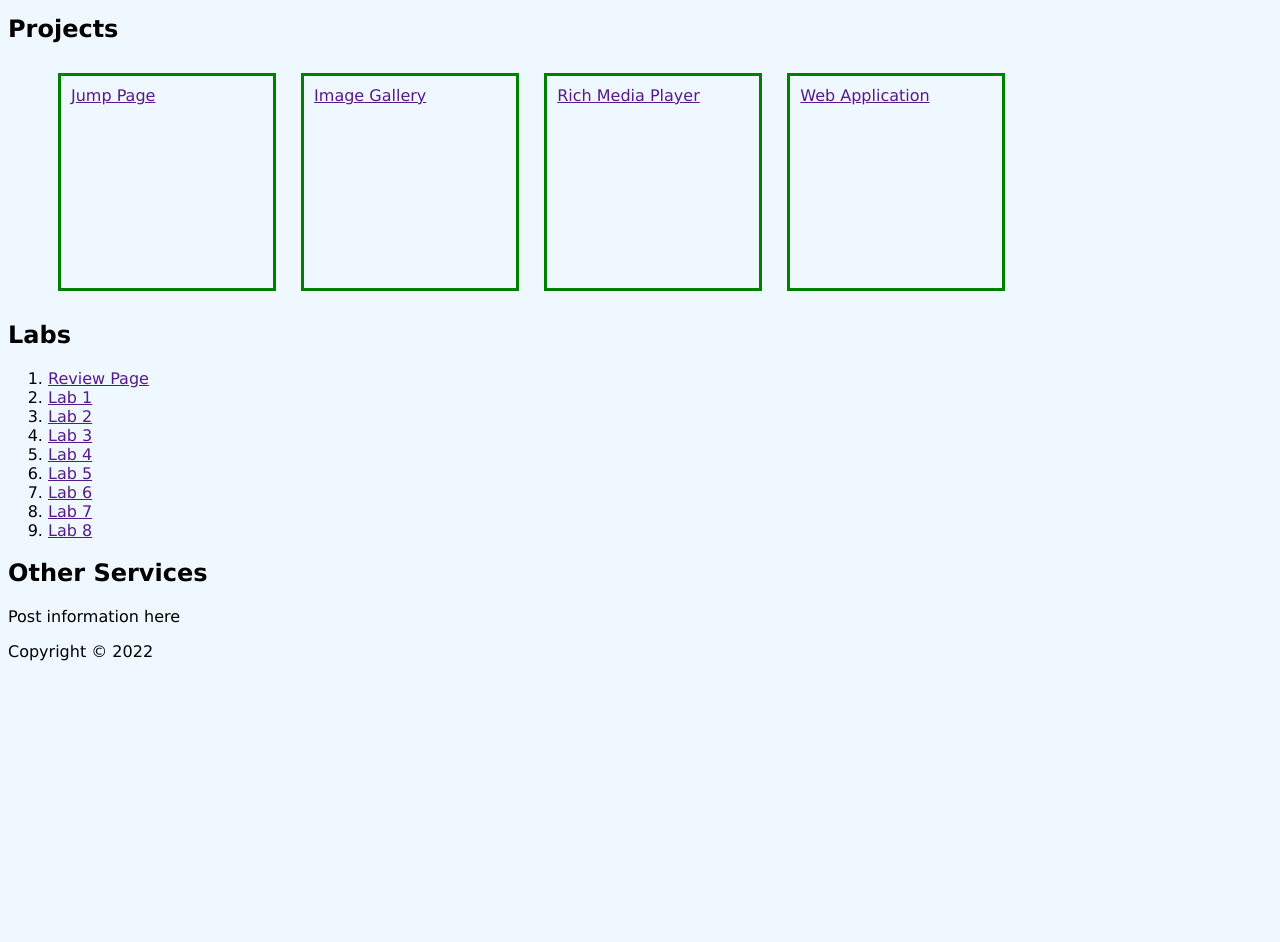
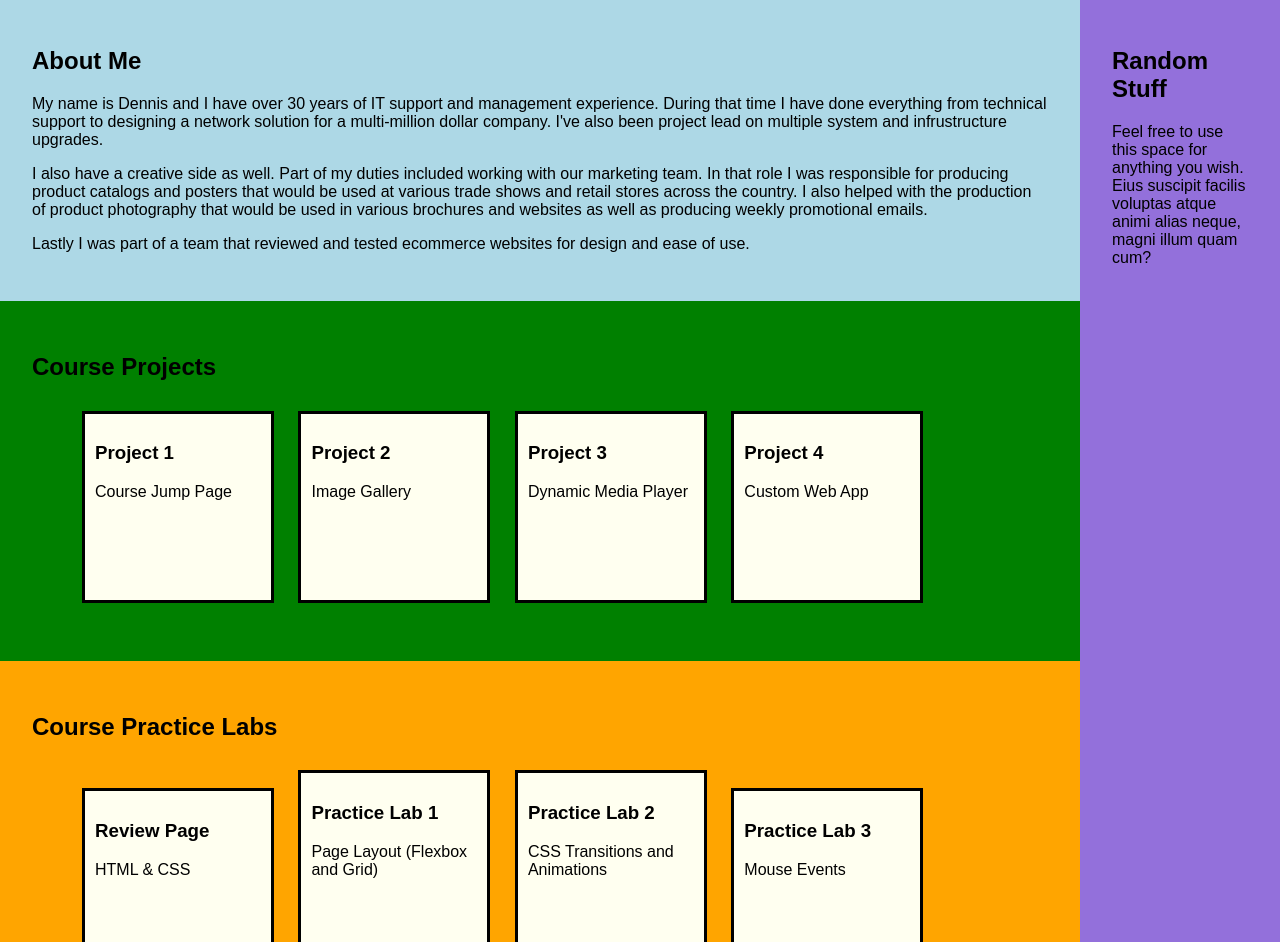
Before and after one commit to dennis-mays/week1-test, a plain HTML site: page index.html in a window 1280 px wide. Shown: the part 105-1047 px from the top of the page. Before the commit the page ends 800 px from the top, so only its background shows below. Drawn offline with Linux system fonts and the light colour scheme; a web font is replaced by a local one.

Commit message:
Used CSS grid to layout body and added media query

```diff
--- a/index.html
+++ b/index.html
@@ -1,60 +1,123 @@
 <!DOCTYPE html>
-<html lang="en" >
+<html lang="en">
     <head>
-  <meta charset="UTF-8">
-  <title>CodePen - Jump Page</title>
-  <link rel="stylesheet" href="./style.css">
-
+        <meta charset="UTF-8" />
+        <meta http-equiv="X-UA-Compatible" content="IE=edge" />
+        <meta name="viewport" content="width=device-width, initial-scale=1.0" />
+        <meta name="robots" content="noindex, nofollow" />
+        <link rel="stylesheet" href="main.css" />
+        <title>Dennis Mays ARTDM-174 Landing Page</title>
     </head>
     <body>
-<!-- partial:index.partial.html -->
         <header>
-  <h1>Dennis Mays - ARTDM-174 Jump Page</h1>
+            <h1>Dennis Mays ARTDM-174 Landing Page</h1>
         </header>
-
         <main>
-  <section class="intro">
-    <p>Intro: Info about me</p>
+            <section class="about">
+                <h2>About Me</h2>
+                <p>
+                    My name is Dennis and I have over 30 years of IT support and
+                    management experience. During that time I have done
+                    everything from technical support to designing a network
+                    solution for a multi-million dollar company. I've also been
+                    project lead on multiple system and infrustructure upgrades.
+                </p>
+                <p>
+                    I also have a creative side as well. Part of my duties
+                    included working with our marketing team. In that role I was
+                    responsible for producing product catalogs and posters that
+                    would be used at various trade shows and retail stores
+                    across the country. I also helped with the production of
+                    product photography that would be used in various brochures
+                    and websites as well as producing weekly promotional emails.
+                </p>
+                <p>
+                    Lastly I was part of a team that reviewed and tested
+                    ecommerce websites for design and ease of use.
+                </p>
             </section>
 
             <section class="projects">
-    <h2>Projects</h2>
+                <h2>Course Projects</h2>
                 <ol>
-      <li><a href="">Jump Page</a></li>
-      <li><a href="">Image Gallery</a></li>
-      <li><a href="">Rich Media Player</a></li>
-      <li><a href="">Web Application</a></li>
+                    <li>
+                        <h3>Project 1</h3>
+                        <p>Course Jump Page</p>
+                    </li>
+                    <li>
+                        <h3>Project 2</h3>
+                        <p>Image Gallery</p>
+                    </li>
+                    <li>
+                        <h3>Project 3</h3>
+                        <p>Dynamic Media Player</p>
+                    </li>
+                    <li>
+                        <h3>Project 4</h3>
+                        <p>Custom Web App</p>
+                    </li>
                 </ol>
             </section>
 
             <section class="labs">
-    <h2>Labs</h2>
+                <h2>Course Practice Labs</h2>
                 <ol>
-      <li><a href="">Review Page</a></li>
-      <li><a href="">Lab 1</a></li>
-      <li><a href="">Lab 2</a></li>
-      <li><a href="">Lab 3</a></li>
-      <li><a href="">Lab 4</a></li>
-      <li><a href="">Lab 5</a></li>
-      <li><a href="">Lab 6</a></li>
-      <li><a href="">Lab 7</a></li>
-      <li><a href="">Lab 8</a></li>
+                    <li>
+                        <h3>Review Page</h3>
+                        <p>HTML & CSS</p>
+                    </li>
+                    <li>
+                        <h3>Practice Lab 1</h3>
+                        <p>Page Layout (Flexbox and Grid)</p>
+                    </li>
+                    <li>
+                        <h3>Practice Lab 2</h3>
+                        <p>CSS Transitions and Animations</p>
+                    </li>
+                    <li>
+                        <h3>Practice Lab 3</h3>
+                        <p>Mouse Events</p>
+                    </li>
+                    <li>
+                        <h3>Practice Lab 4</h3>
+                        <p>Changing the DOM</p>
+                    </li>
+                    <li>
+                        <h3>Practice Lab 5</h3>
+                        <p>Audio and Video</p>
+                    </li>
+                    <li>
+                        <h3>Practice Lab 6</h3>
+                        <p>Fetch external data</p>
+                    </li>
+                    <li>
+                        <h3>Practice Lab 7</h3>
+                        <p>Fun with APIs</p>
+                    </li>
+                    <li>
+                        <h3>Practice Lab 8</h3>
+                        <p>Local Storage</p>
+                    </li>
                 </ol>
             </section>
-
         </main>
 
         <aside>
-  <h2>Other Services</h2>
+            <h2>Random Stuff</h2>
             <p>
-    Post information here
+                Feel free to use this space for anything you wish. Eius suscipit
+                facilis voluptas atque animi alias neque, magni illum quam cum?
             </p>
         </aside>
 
         <footer>
-  Copyright &copy; 2022
+            <h2>Site footer</h2>
+            <p>
+                This website was created as an academic exercise for Diablo
+                Valley College, ARTDM-174: Web and Mobile Design with
+                JavaScript. In no way should this content be considered or used
+                as a source of factual public information.
+            </p>
         </footer>
-<!-- partial -->
-
     </body>
 </html>
--- /dev/null
+++ b/main.css
@@ -0,0 +1,79 @@
+@import url("https://fonts.googleapis.com/css2?family=Bilbo+Swash+Caps&family=Merriweather:ital,wght@0,300;0,400;0,700;1,300;1,400;1,700&display=swap");
+
+* {
+    box-sizing: border-box;
+}
+
+body {
+    display: grid;
+    grid-template-columns: 600px 200px;
+    grid-template-rows: 100px 50% 100px;
+    background-color: aliceblue;
+    font-family: Montserrat, Arial, Helvetica, sans-serif;
+    margin: 0;
+    padding: 0;
+}
+
+header,
+footer {
+    background: lightslategray;
+    color: #eee;
+    padding: 2rem;
+}
+
+.about {
+    background-color: lightblue;
+    padding: 2rem;
+}
+
+.projects {
+    background-color: green;
+    padding: 2rem;
+}
+
+.projects li {
+    border: 3px solid black;
+    margin: 10px;
+    padding: 10px;
+    width: 12rem;
+    height: 12rem;
+    display: inline-block;
+    background-color: ivory;
+}
+
+.projects ol {
+    list-style: none;
+}
+
+.labs {
+    background-color: orange;
+    padding: 2rem;
+}
+
+.labs li {
+    border: 3px solid black;
+    margin: 10px;
+    padding: 10px;
+    width: 12rem;
+    height: 12rem;
+    display: inline-block;
+    background-color: ivory;
+}
+
+aside {
+    background-color: mediumpurple;
+    padding: 2rem;
+}
+
+@media screen and (min-width: 600px) {
+    body {
+        display: grid;
+        grid-template-columns: 1fr 200px;
+        grid-template-rows: 100px 1fr 100px;
+    }
+
+    header,
+    footer {
+        grid-column: 1 / 3;
+    }
+}
```
Lines whose indentation alone changed are shown as unchanged.
